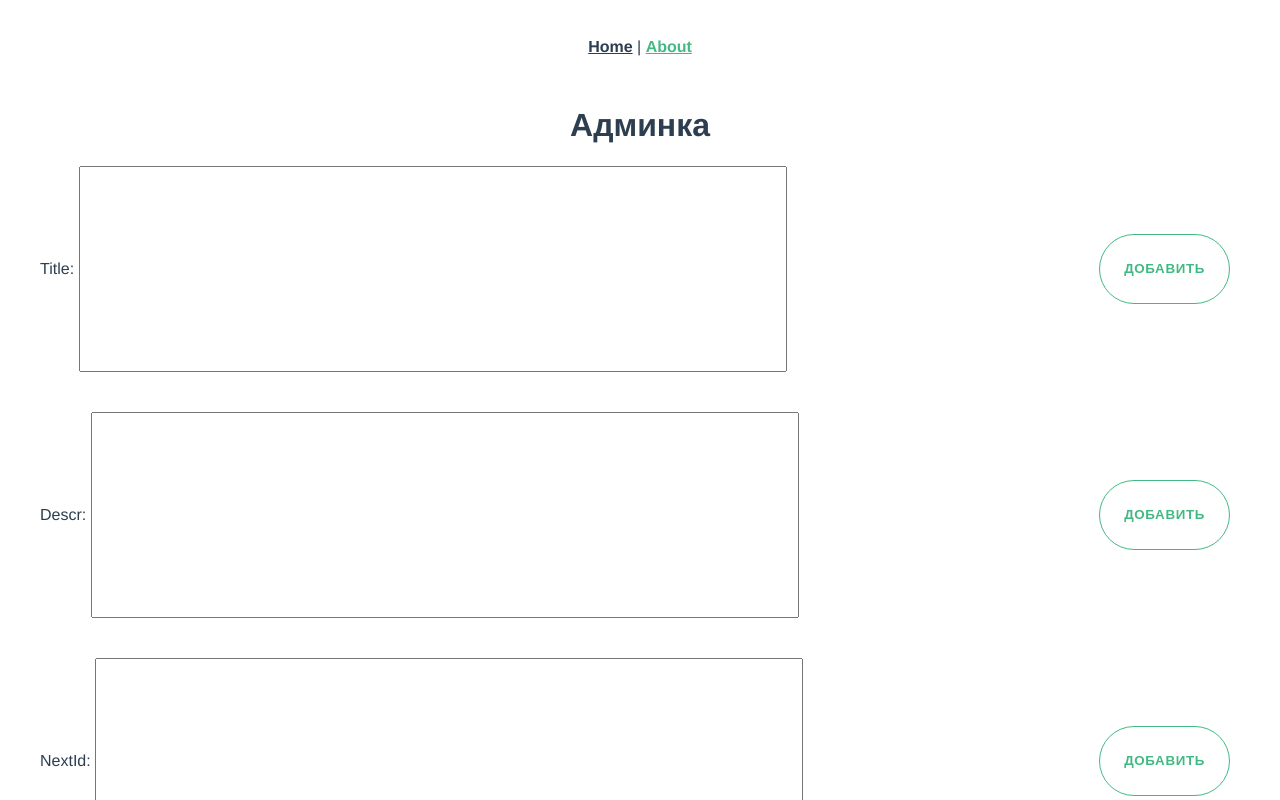
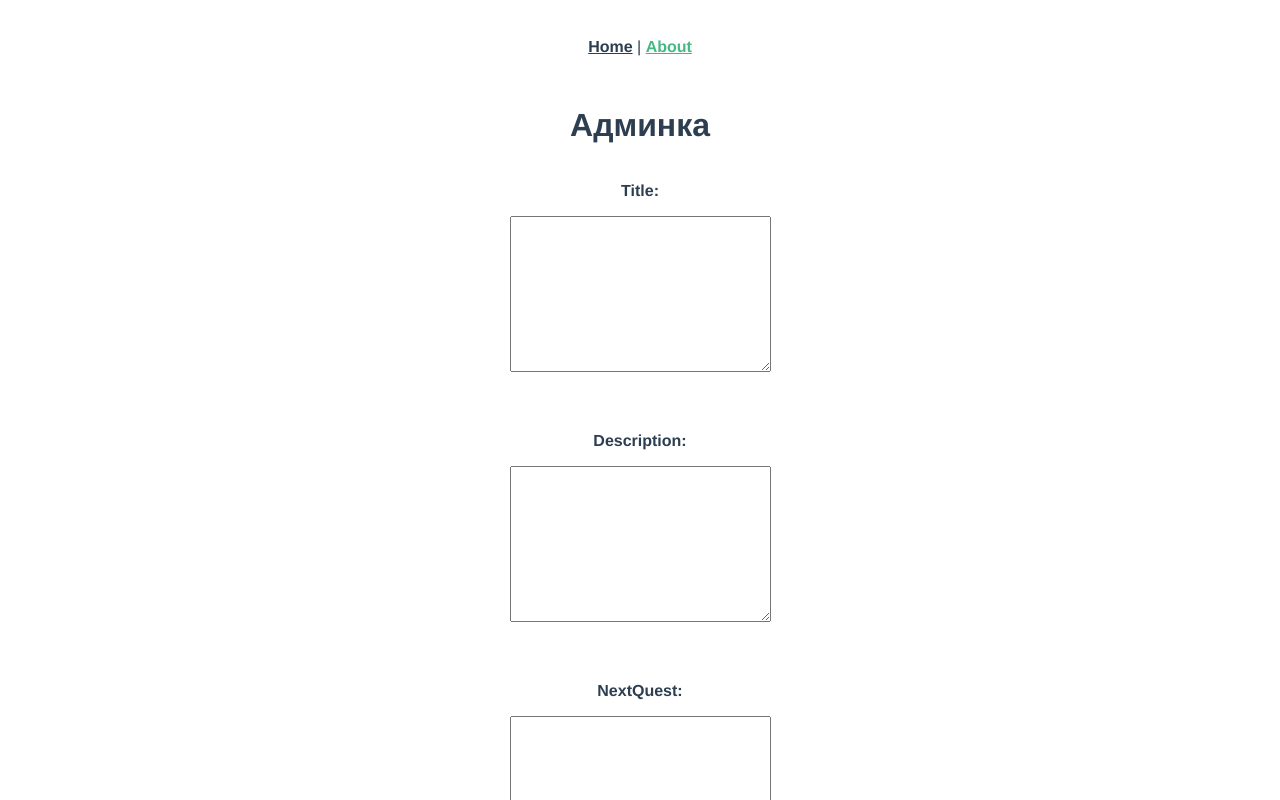
Before and after one commit to anurzhanuly/project-sau, a Vue app in the folder frontend/: page /about in a window 1280 px wide. Shown: the top 800 px of the page. Built offline with nearby package versions, Linux system fonts and the light colour scheme.

Commit message:
feat: Добавил динамическое получение значений с полей
front

```diff
--- a/frontend/src/views/AboutView.vue
+++ b/frontend/src/views/AboutView.vue
@@ -3,33 +3,47 @@
     <h1>Админка</h1>
     <section class="container">
       <label class="label" for="title">
-        Title: <input class="input" id="title" type="text">
+        <p><b>Title:</b></p>
+        <textarea name="Title" id="" cols="30" rows="10" v-model="titleValue"></textarea>
       </label>
-      <button class="btn">Добавить</button>
     </section>
     <section class="container">
       <label class="label" for="title">
-        Descr: <input class="input" id="title" type="text">
+        <p><b>Description:</b></p>
+        <textarea name="Descr" id="" cols="30" rows="10" v-model="descrValue"></textarea>
       </label>
-      <button class="btn">Добавить</button>
     </section>
     <section class="container">
       <label class="label" for="title">
-        NextId: <input class="input" id="title" type="text">
+        <p><b>NextQuest:</b></p>
+        <textarea name="Quest" id="" cols="30" rows="10" v-model="questValue"></textarea>
       </label>
-      <button class="btn">Добавить</button>
     </section>
+    <button class="btn" @click="pushTitle">Добавить</button>
   </div>
 </template>
+
+<script>
+export default {
+  data() {
+    return {
+      titleValue: '',
+      descrValue: '',
+      questValue: '',
+    };
+  },
+  methods: {
+    pushTitle() {
+      console.log(this.titleValue, this.descrValue, this.questValue);
+    },
+  },
+};
+</script>
 
 <style scoped>
   .about {
     margin: 0 auto;
     max-width: 1200px;
-  }
-
-  .label {
-    margin-right: 30px;
   }
 
   .input {
@@ -40,7 +54,7 @@
   .container {
     margin-bottom: 40px;
     display: flex;
-    justify-content: space-between;
+    justify-content: center;
     align-items: center;
   }
 
@@ -62,7 +76,6 @@
     outline: none;
     background: #fff;
     transition: all 0.22s;
-    margin-left: 60px;
     height: 70px;
   }
 
```
